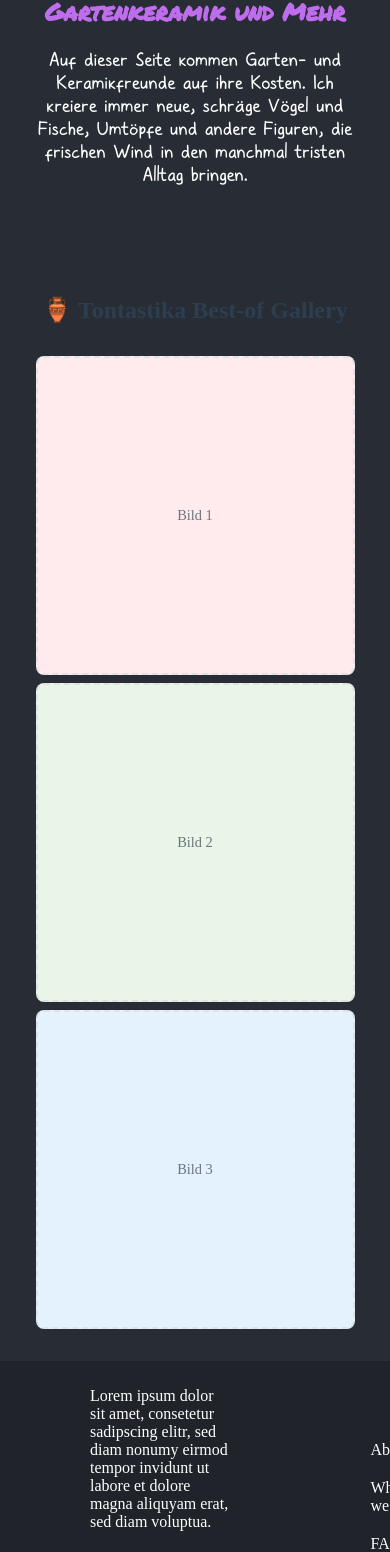
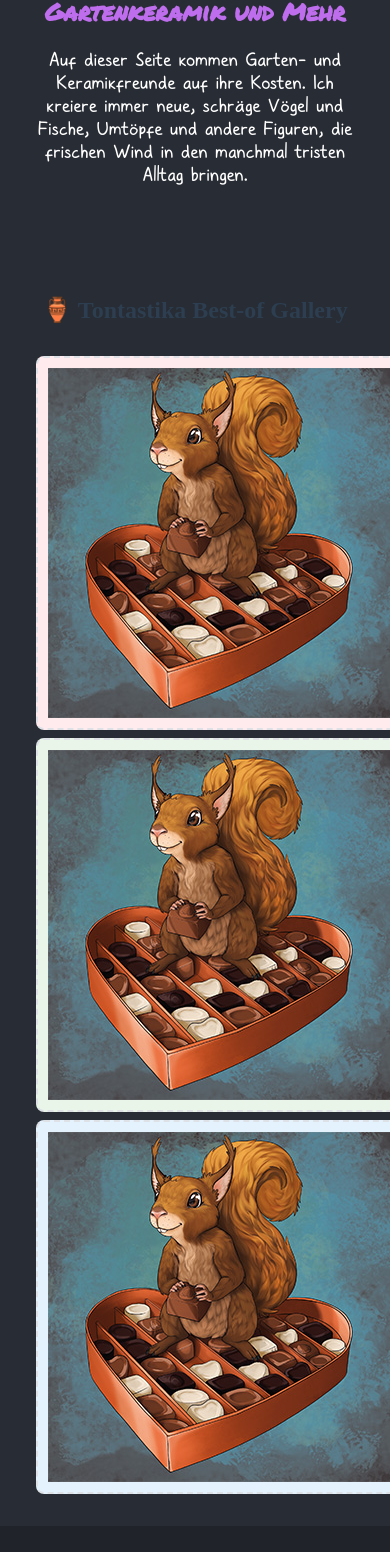
Before and after one commit to Drokewood/tontastika-website, a React (Create React App) app: page / in a window 390 px wide. Shown: the part 421-1973 px from the top of the page. Built offline with nearby package versions, Linux system fonts and the light colour scheme.

Commit message:
feat: add HomeGallery with webpack-imported images and responsive grid

```diff
--- a/src/components/HomeGallery.js
+++ b/src/components/HomeGallery.js
@@ -3,8 +3,11 @@ import {
     GalleryContainer,
     GalleryTitle,
     GalleryGrid,
-    GalleryItem
+    GalleryItem,
+    HomeImage
 } from '../styles/HomeGallery.style';
+import TestBild from '../assets/Otterloon.jpg';
+
 
 const HomeGallery = () => {
   return (
@@ -12,13 +15,13 @@ const HomeGallery = () => {
       <GalleryTitle>🏺 Tontastika Best-of Gallery</GalleryTitle>
       <GalleryGrid>
         <GalleryItem style={{backgroundColor: '#ffebee'}}>
-          Bild 1
+          <HomeImage src={TestBild} alt="Bild 1" />
         </GalleryItem>
         <GalleryItem style={{backgroundColor: '#e8f5e8'}}>
-          Bild 2
+          <HomeImage src={TestBild} alt="Bild 2" />
         </GalleryItem>
         <GalleryItem style={{backgroundColor: '#e3f2fd'}}>
-          Bild 3
+          <HomeImage src={TestBild} alt="Bild 3" />
         </GalleryItem>
       </GalleryGrid>
     </GalleryContainer>
--- a/src/styles/HomeGallery.style.js
+++ b/src/styles/HomeGallery.style.js
@@ -4,13 +4,13 @@ export const GalleryContainer = styled.div`
   max-width: 1200px;
   margin: 2rem auto;
   padding: 0 1rem;
-`;
+`
 
 export const GalleryTitle = styled.h2`
   text-align: center;
   margin-bottom: 1rem;
   color: #2c3e50;
-`;
+`
 
 export const GalleryGrid = styled.div`
   display: grid;
@@ -26,7 +26,7 @@ export const GalleryGrid = styled.div`
   @media (max-width: 480px) {
     grid-template-columns: 1fr;
   }
-`;
+`
 
 export const GalleryItem = styled.div`
   aspect-ratio: 1;
@@ -38,4 +38,9 @@ export const GalleryItem = styled.div`
   color: #6c757d;
   font-size: 0.9rem;
   border: 2px dashed #dee2e6;
-`;
+`
+
+export const HomeImage = styled.img`
+    margin: 10px;
+    width: auto;
+`
```
